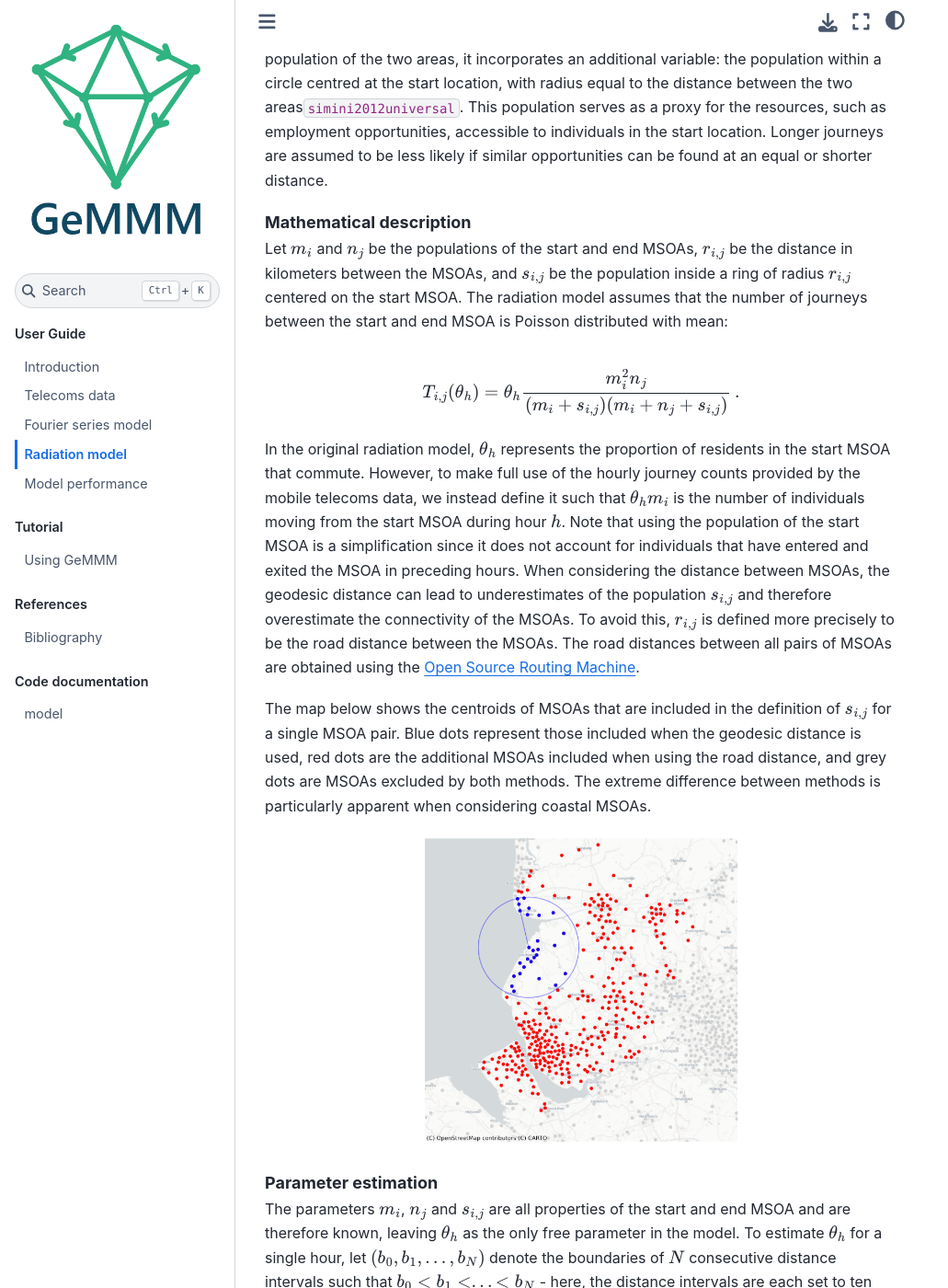
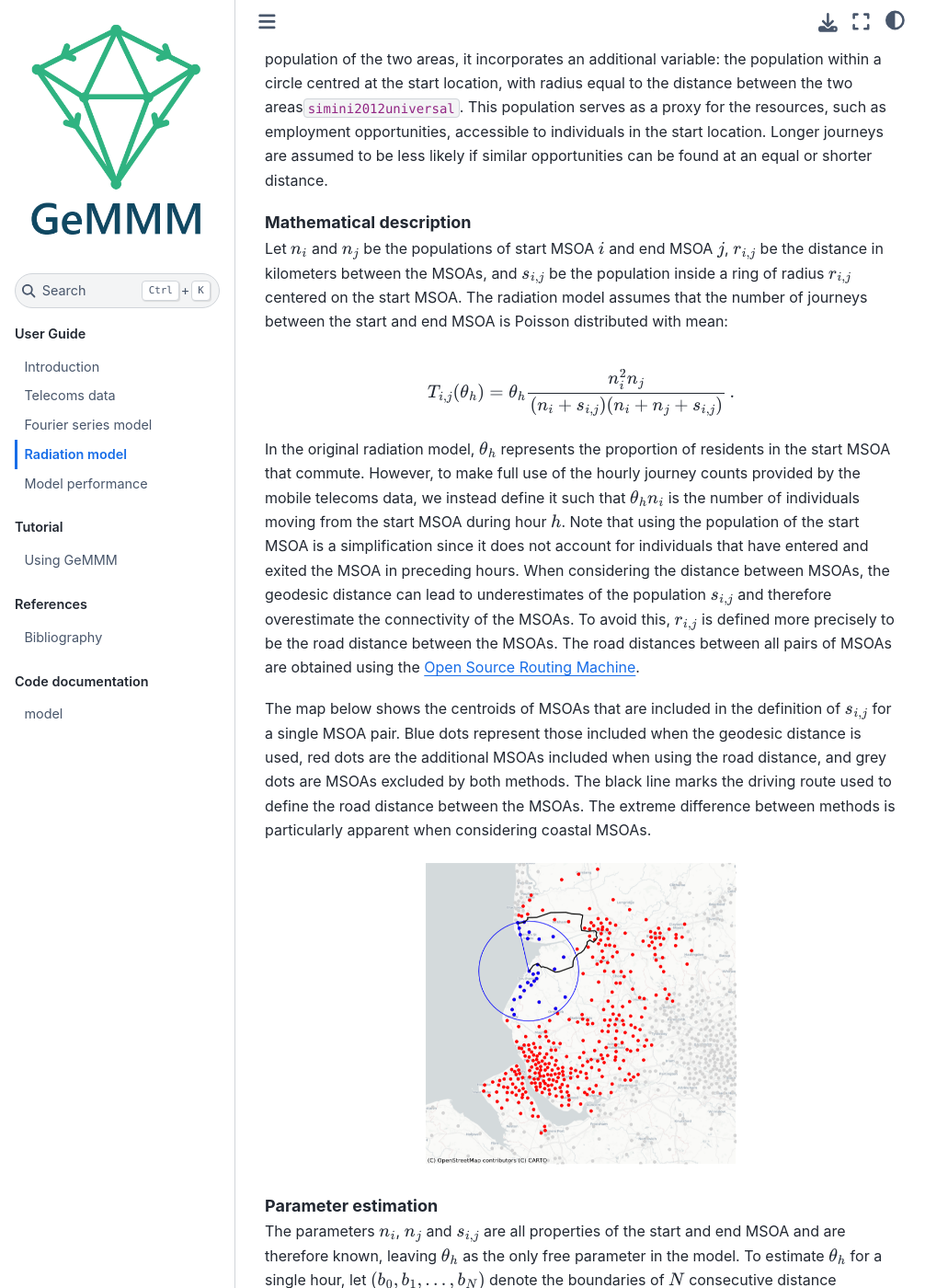
Before and after one commit to ukhsa-collaboration/Gemmm, a Jupyter Book: the page built from docs/md/radiation.md, in a window 1280 px wide and 1400 px high, scrolled down 348 px. Shown: the whole window at 92% size, without its empty margins (0-1031 px from the left). Built offline with Jupyter Book 1.0.4 settings and Sphinx 7.4.7 and the Sphinx Book theme 1.1.4, drawn with Linux system fonts in a browser that asks for light colours; cross-references to code outside the pages are shown as plain code; some of the changed text lies outside the part shown.

Commit message:
Incorporating JG and ST feedback

````diff
--- a/docs/md/radiation.md
+++ b/docs/md/radiation.md
@@ -3,15 +3,15 @@
 Pairs of MSOAs not modelled using a Fourier series are less likely to have significant structure in their time series of journey numbers. Rather than modelling each pair separately, we therefore apply a more global approach. The gravity model has been a popular choice for describing migration and commuting patterns and is based on the assumption that the average number of individuals travelling between two areas is proportional to the population of the areas and inversely proportional to the distance between them{cite}`barbosa2018human`. Relying solely on the population and distance implies that pairs with similar populations and distance should have comparable fluxes, yet examples exist where movement patterns differ by orders of magnitude. Nowadays, the radiation model is seen as a preferred choice. Whilst this model also considers the population of the two areas, it incorporates an additional variable: the population within a circle centred at the start location, with radius equal to the distance between the two areas{cite}`simini2012universal`. This population serves as a proxy for the resources, such as employment opportunities, accessible to individuals in the start location. Longer journeys are assumed to be less likely if similar opportunities can be found at an equal or shorter distance.
 
 <font size='4'> **Mathematical description** </font> <br>
-Let $m_i$ and $n_j$ be the populations of the start and end MSOAs, $r_{i,j}$ be the distance in kilometers between the MSOAs, and $s_{i,j}$ be the population inside a ring of radius $r_{i,j}$ centered on the start MSOA. The radiation model assumes that the number of journeys between the start and end MSOA is Poisson distributed with mean:
+Let $n_i$ and $n_j$ be the populations of start MSOA $i$ and end MSOA $j$, $r_{i,j}$ be the distance in kilometers between the MSOAs, and $s_{i,j}$ be the population inside a ring of radius $r_{i,j}$ centered on the start MSOA. The radiation model assumes that the number of journeys between the start and end MSOA is Poisson distributed with mean:
 
 $$
-T_{i,j}(\theta_h) = \theta_h \frac{m_i^2 n_j}{(m_i + s_{i,j})(m_i + n_j + s_{i,j})} \, .
+T_{i,j}(\theta_h) = \theta_h \frac{n_i^2 n_j}{(n_i + s_{i,j})(n_i + n_j + s_{i,j})} \, .
 $$
 
-In the original radiation model, $\theta_h$ represents the proportion of residents in the start MSOA that commute. However, to make full use of the hourly journey counts provided by the mobile telecoms data, we instead define it such that $\theta_h m_i$ is the number of individuals moving from the start MSOA during hour $h$. Note that using the population of the start MSOA is a simplification since it does not account for individuals that have entered and exited the MSOA in preceding hours. When considering the distance between MSOAs, the geodesic distance can lead to underestimates of the population $s_{i,j}$ and therefore overestimate the connectivity of the MSOAs. To avoid this, $r_{i,j}$ is defined more precisely to be the road distance between the MSOAs. The road distances between all pairs of MSOAs are obtained using the [Open Source Routing Machine](https://project-osrm.org/).
+In the original radiation model, $\theta_h$ represents the proportion of residents in the start MSOA that commute. However, to make full use of the hourly journey counts provided by the mobile telecoms data, we instead define it such that $\theta_h n_i$ is the number of individuals moving from the start MSOA during hour $h$. Note that using the population of the start MSOA is a simplification since it does not account for individuals that have entered and exited the MSOA in preceding hours. When considering the distance between MSOAs, the geodesic distance can lead to underestimates of the population $s_{i,j}$ and therefore overestimate the connectivity of the MSOAs. To avoid this, $r_{i,j}$ is defined more precisely to be the road distance between the MSOAs. The road distances between all pairs of MSOAs are obtained using the [Open Source Routing Machine](https://project-osrm.org/).
 
-The map below shows the centroids of MSOAs that are included in the definition of $s_{i,j}$ for a single MSOA pair. Blue dots represent those included when the geodesic distance is used, red dots are the additional MSOAs included when using the road distance, and grey dots are MSOAs excluded by both methods. The extreme difference between methods is particularly apparent when considering coastal MSOAs.
+The map below shows the centroids of MSOAs that are included in the definition of $s_{i,j}$ for a single MSOA pair. Blue dots represent those included when the geodesic distance is used, red dots are the additional MSOAs included when using the road distance, and grey dots are MSOAs excluded by both methods. The black line marks the driving route used to define the road distance between the MSOAs. The extreme difference between methods is particularly apparent when considering coastal MSOAs.
 
 ```{image} ../images/radiation_distance_lower.png
 :alt:
@@ -22,7 +22,7 @@ The map below shows the centroids of MSOAs that are included in the definition o
 <br>
 
 <font size='4'> **Parameter estimation** </font> <br>
-The parameters $m_i$, $n_j$ and $s_{i,j}$ are all properties of the start and end MSOA and are therefore known, leaving $\theta_h$ as the only free parameter in the model. To estimate $\theta_h$ for a single hour, let $(b_0, b_1,...,b_N)$ denote the boundaries of $N$ consecutive distance intervals such that $b_0 < b_1 < ... < b_N$ - here, the distance intervals are each set to ten kilometers. If $\mathcal{X}_v = \{(i,j): b_v < r_{i,j} \leq b_{v+1}\}$ is the set of all MSOA pairs whose road distance lies within the interval $(b_v, b_{v+1}]$, then the total number of journeys that occur between these MSOAs is also Poisson distributed with mean
+The parameters $n_i$, $n_j$ and $s_{i,j}$ are all properties of the start and end MSOA and are therefore known, leaving $\theta_h$ as the only free parameter in the model. To estimate $\theta_h$ for a single hour, let $(b_0, b_1,...,b_N)$ denote the boundaries of $N$ consecutive distance intervals such that $b_0 < b_1 < ... < b_N$ - here, the distance intervals are each set to ten kilometers. If $\mathcal{X}_v = \{(i,j): b_v < r_{i,j} \leq b_{v+1}\}$ is the set of all MSOA pairs whose road distance lies within the interval $(b_v, b_{v+1}]$, then the total number of journeys that occur between these MSOAs is also Poisson distributed with mean
 
 $$
 M_v = \sum_{(i,j) \, \in \, \mathcal{X}_v} T_{i,j}(\theta_h) \, .
````
Also changed, not shown: other parts of docs/md/radiation.md (+1 -1 lines), CONTRIBUTING.md (added, +9 -0 lines), README.md (+4 -0 lines), docs/md/data.md (+3 -1 lines), docs/md/fourier.md (+3 -3 lines), docs/md/intro.md (+5 -5 lines), docs/md/performance.md (+3 -3 lines), docs/md/welcome.md (+9 -0 lines), docs/images/radiation_distance_lower.png, docs/notebooks/example.ipynb.
